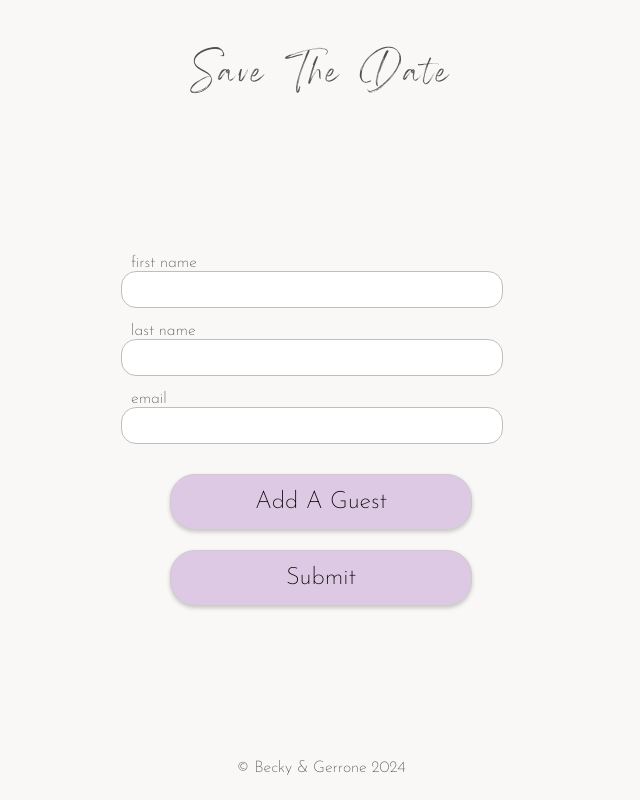
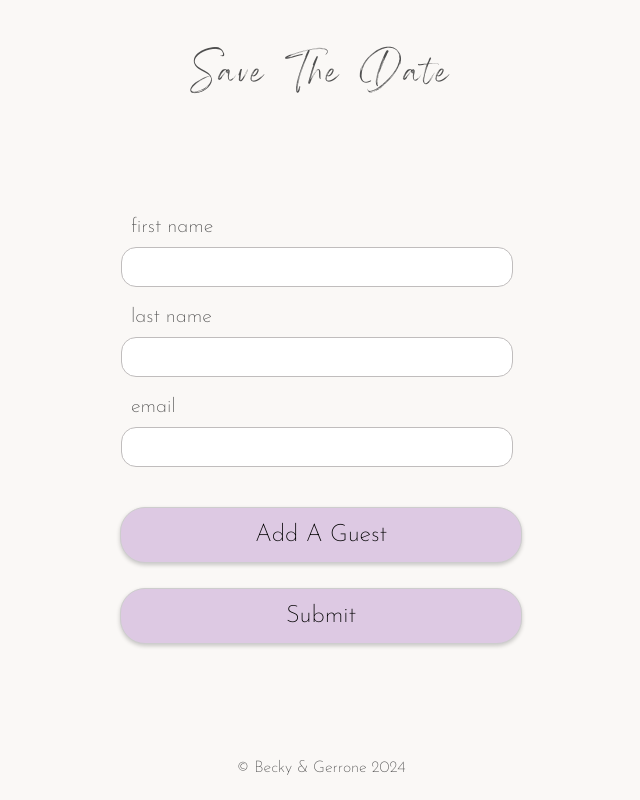
Before and after one commit to RebekahCodes/Project-STD, a Next.js app in the folder project-save-the-date/: page /sign-up in a window 1280 px wide. Shown: the whole page, without its empty margins (319-959 px from the left). Built offline with nearby package versions, Linux system fonts and the light colour scheme.

Commit message:
button styling

```diff
--- a/project-save-the-date/app/page.css
+++ b/project-save-the-date/app/page.css
@@ -9,3 +9,9 @@ body{
     text-align: center;
 
 }
+
+.button-link{
+    width: 75%;
+    max-width: 500px;
+
+}
--- a/project-save-the-date/app/sign-up/sign-up.css
+++ b/project-save-the-date/app/sign-up/sign-up.css
@@ -1,8 +0,0 @@
-.form-buttons{
-    display: flex;
-    flex-direction: column;
-    align-items: center;
-    width: 100%;
-    padding-top: 15px;
-    margin: 0;
-}
--- a/project-save-the-date/src/components/button/button.css
+++ b/project-save-the-date/src/components/button/button.css
@@ -3,8 +3,6 @@
     display: flex;
     flex-direction: column;
     align-items: center;
-    width: 75%;
-    max-width: 500px;
     border: 1px solid rgb(205, 205, 205);
     border-radius: 25px;
     margin-bottom: 20px;
--- a/project-save-the-date/src/components/sign-up-form/sign-up-form.css
+++ b/project-save-the-date/src/components/sign-up-form/sign-up-form.css
@@ -7,25 +7,40 @@
     margin: 0 auto;
 }
 
-
 .signup-form-container form {
     display: flex;
     flex-direction: column;
-    align-items: flex-start;
-    width: 90%;
-    width: 100%; /* Make the form full width */
-    max-width: 400px; /* Limit the maximum width of the form */
+    align-items: center;
+    width: 100%;
+    max-width: 400px;
 }
 
 .signup-form-container label {
     margin: 10px;
+    font-size: 1.25em;
 }
 
 .signup-form-container input {
-    width: 90%; /* Make the input fields full width */
-    margin:0;
+    width: calc(100% - 20px);
+    font-size: 1.5em;
     border: 1px rgb(192, 189, 189) solid;
     border-radius: 15px;
-    padding: 10px; /* Add padding for better spacing */
-    margin-bottom: 15px; /* Add margin bottom for spacing between input fields */
+    padding: 5px;
+    margin-top: 10px;
+    margin-bottom: 20px;
 }
+
+.form-buttons {
+    display: flex;
+    flex-direction: column;
+    align-items: center;
+    width: 100%;
+    padding-top: 15px;
+    margin: 0;
+    font-size: 1em;
+}
+
+.button-link {
+    width: 100%;
+    margin: 5px;
+}
--- a/project-save-the-date/src/components/sign-up-form/sign-up-form.jsx
+++ b/project-save-the-date/src/components/sign-up-form/sign-up-form.jsx
@@ -134,6 +134,7 @@ export default function SignUpForm() {
 
           return (//form needs to have a unique key in react, give the index as the key.
             <div key={index}>
+
               <label htmlFor="firstName">first name</label>
               <input
                 id="firstName"
@@ -161,7 +162,8 @@ export default function SignUpForm() {
                 onChange={(event) => handleInputChanges(event, index)}
                 required
               />
-            </div>
+              </div>
+
           );
         })}
         <div className="form-buttons">
```
